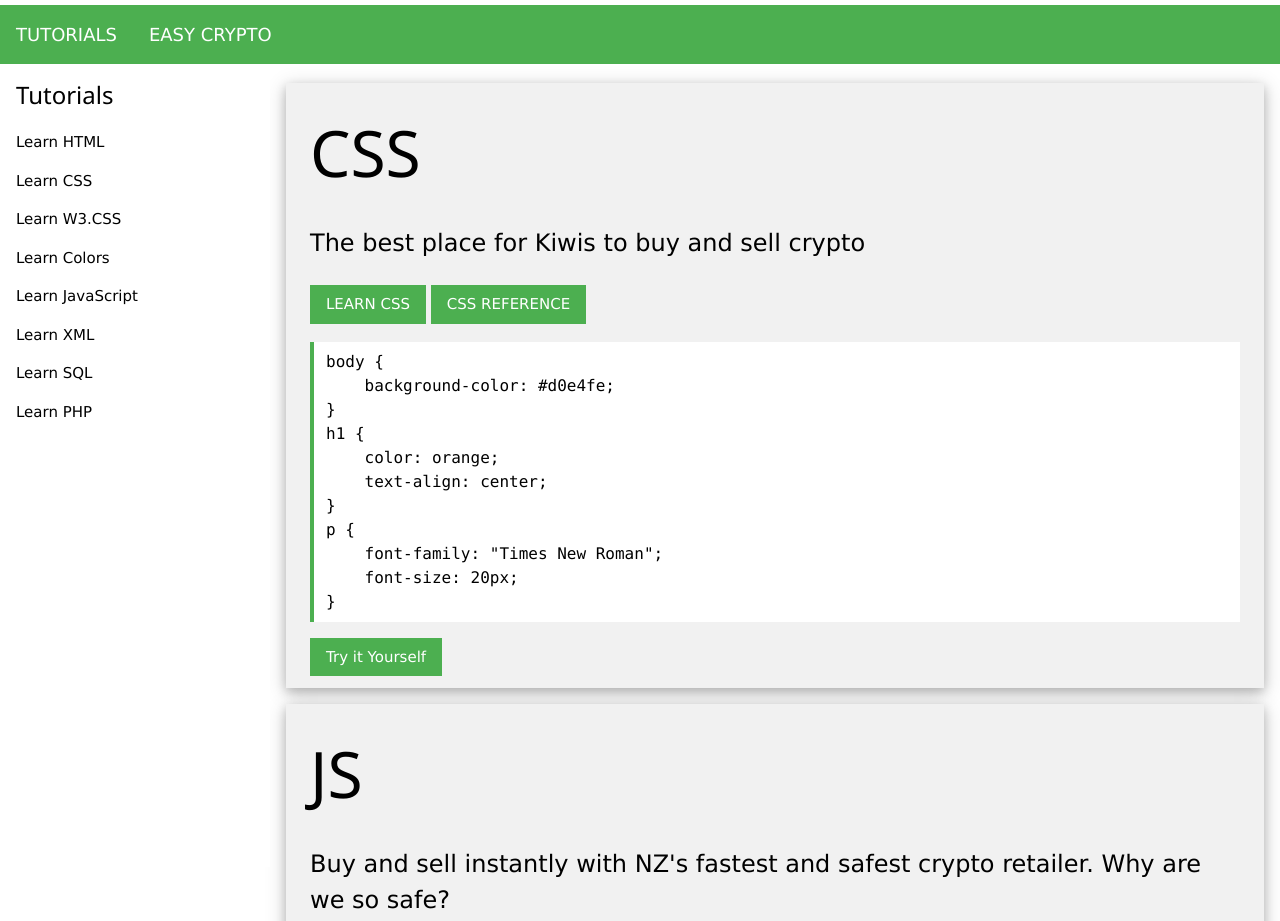
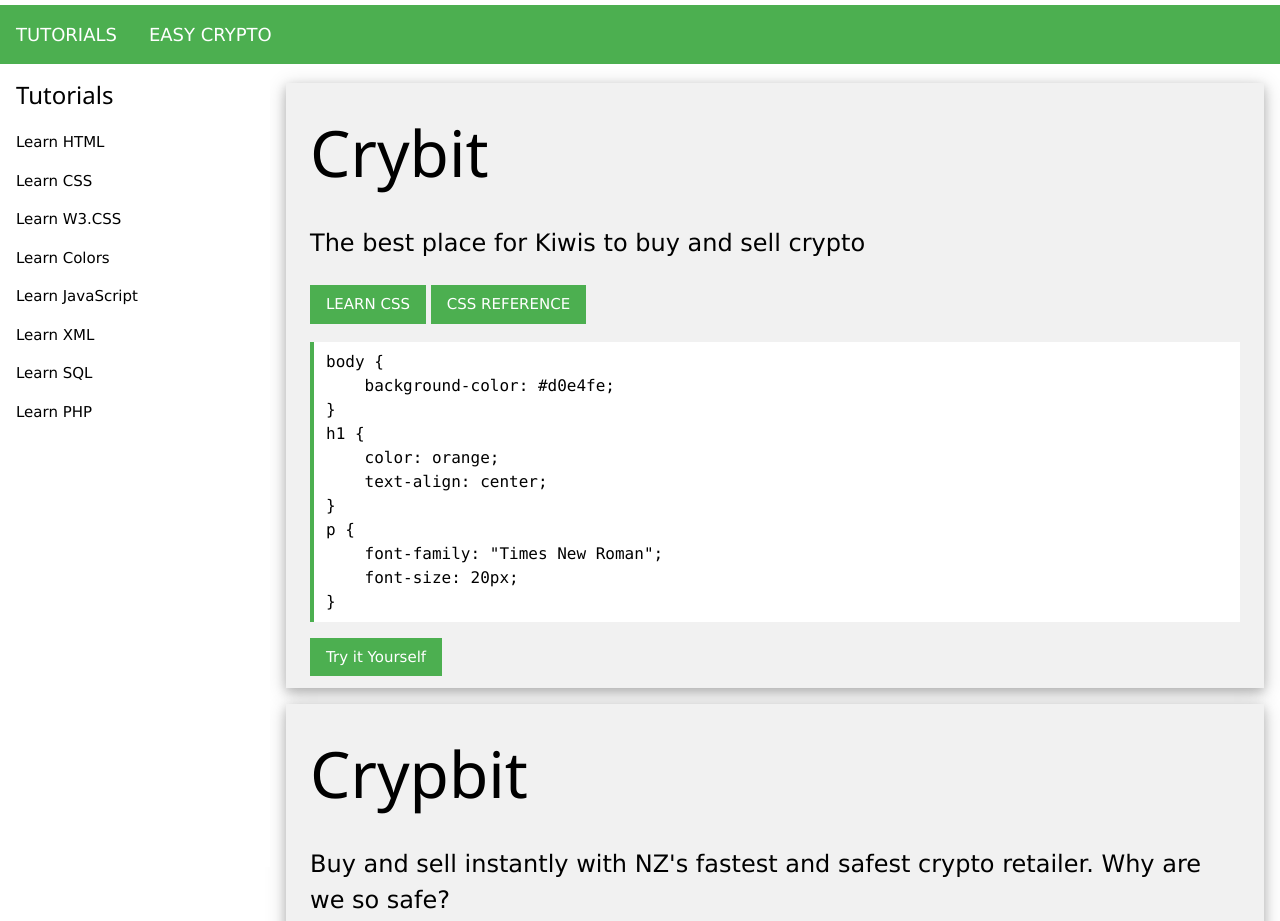
Before and after one commit to ryptobit/Cribit, a plain HTML site: page index.html in a window 1280 px wide. Shown: the part 50-971 px from the top of the page. Drawn offline with nearby package versions, Linux system fonts and the light colour scheme; a script that the page names is missing.

Commit message:
Update index.html

```diff
--- a/index.html
+++ b/index.html
@@ -66,7 +66,7 @@
 <div class="w3-main w3-container" style="margin-left:270px;margin-top:117px;">
 
 <div class="w3-panel w3-padding-large w3-card-4 w3-light-grey">
-  <h1 class="w3-jumbo">CSS</h1>
+  <h1 class="w3-jumbo">Crybit</h1>
   <p class="w3-xlarge">The best place for Kiwis to buy and sell crypto</p>
   <a class="w3-button w3-theme w3-hover-white" href="/css/default.asp">LEARN CSS</a>
   <a class="w3-button w3-theme w3-hover-white" href="/cssref/default.asp">CSS REFERENCE</a>
@@ -83,7 +83,7 @@
 </div>
 
 <div class="w3-panel w3-padding-large w3-card-4 w3-light-grey">
-  <h1 class="w3-jumbo">JS</h1>
+  <h1 class="w3-jumbo">Crypbit</h1>
   <p class="w3-xlarge">Buy and sell instantly with NZ's fastest and safest crypto retailer. Why are we so safe?</p>
   <a href="/js/default.asp" class="w3-button w3-theme w3-hover-white">LEARN JS</a>
   <a href="/jsref/default.asp" class="w3-button w3-theme w3-hover-white">JS REFERENCE</a>
```
